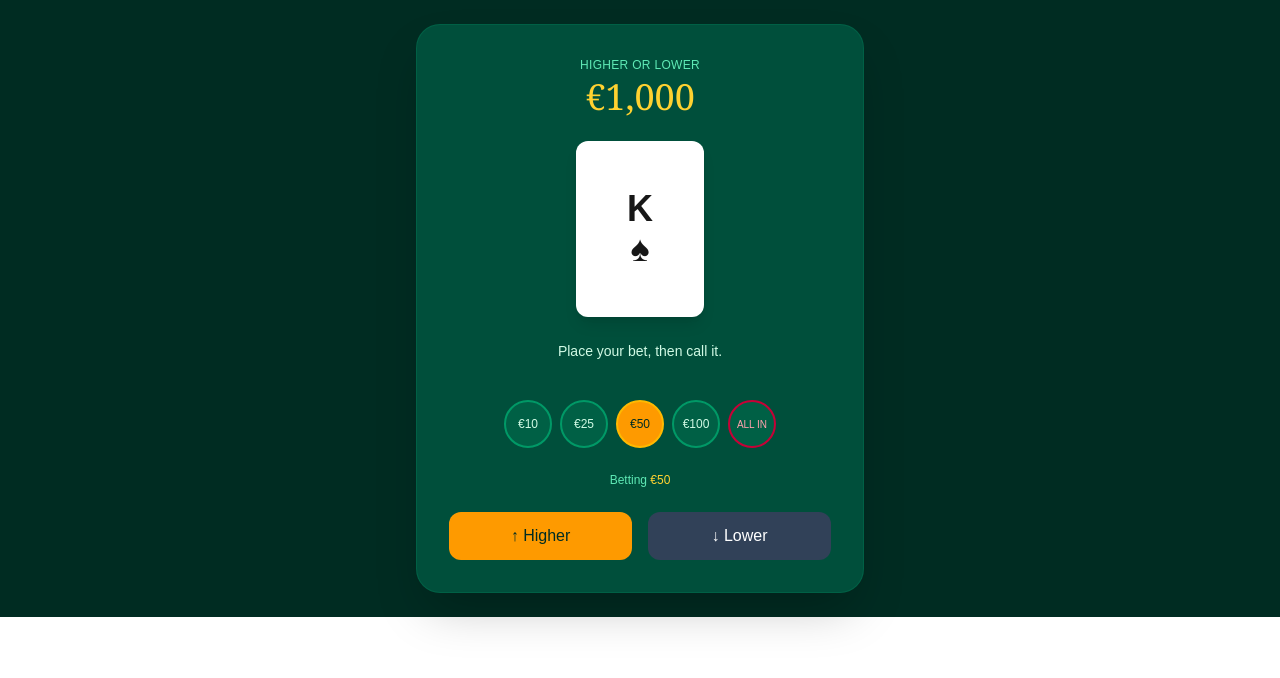
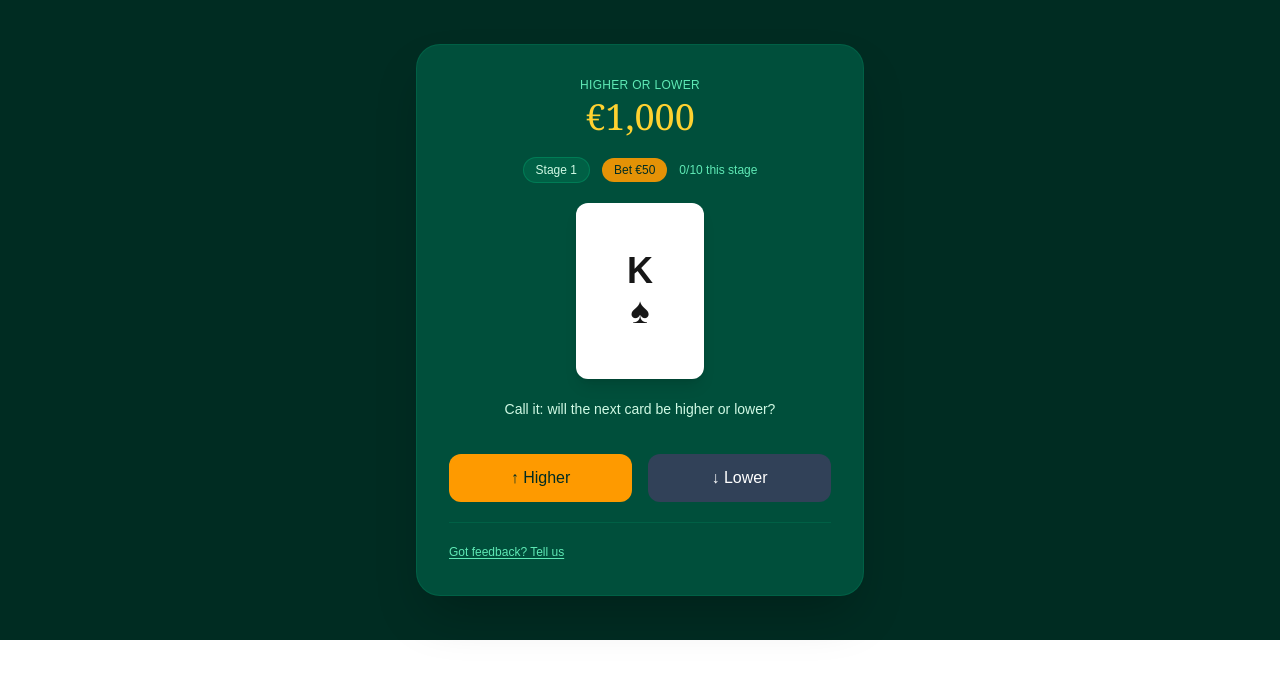
Before and after one commit to vibhoryadav21-art/ai-game-site, a Next.js app: page /game in a window 1280 px wide. Shown: the top 678 px of the page. Built offline with nearby package versions, Linux system fonts and the light colour scheme.

Commit message:
add higher lower game

```diff
--- a/components/HigherLowerGame.jsx
+++ b/components/HigherLowerGame.jsx
@@ -43,24 +43,52 @@ function shuffle(deck) {
 }
 
 const STARTING_MONEY = 1000;
-const CHIPS = [10, 25, 50, 100];
+const BASE_BET = 50;
+const GUESSES_PER_STAGE = 10;
+const FEEDBACK_LIMIT = 100;
+const REVEAL_MS = 3000; // how long both cards stay visible side by side
+const SETTLE_MS = 350; // how long the old card takes to fade out afterward
+
+function betForStage(stage) {
+  return BASE_BET * Math.pow(2, stage - 1);
+}
+
+function Card({ card }) {
+  return (
+    <div className="w-full h-full bg-white rounded-xl shadow-lg flex flex-col items-center justify-center">
+      <span className={`text-4xl font-semibold ${card.color}`}>{card.label}</span>
+      <span className={`text-4xl ${card.color}`}>{card.suit}</span>
+    </div>
+  );
+}
 
 export default function HigherLowerGame() {
   const [deck, setDeck] = useState([]);
   const [current, setCurrent] = useState(null);
+  const [incoming, setIncoming] = useState(null);
+  // phase: 'idle' (one card showing) -> 'compare' (both visible) -> 'settle' (old fading out)
+  const [phase, setPhase] = useState("idle");
   const [money, setMoney] = useState(STARTING_MONEY);
-  const [bet, setBet] = useState(50);
-  const [message, setMessage] = useState("Place your bet, then call it.");
+  // A single running counter avoids nested setState calls (which React's
+  // dev-mode double-invoke was causing to skip every other stage).
+  const [totalGuesses, setTotalGuesses] = useState(0);
+  const stage = Math.floor(totalGuesses / GUESSES_PER_STAGE) + 1;
+  const guessesInStage = totalGuesses % GUESSES_PER_STAGE;
+  const [message, setMessage] = useState("Call it: will the next card be higher or lower?");
   const [gameOver, setGameOver] = useState(false);
-  const [revealing, setRevealing] = useState(false);
+  const [feedbackOpen, setFeedbackOpen] = useState(false);
+  const [feedbackText, setFeedbackText] = useState("");
+  const [feedbackSent, setFeedbackSent] = useState(false);
 
   const startNewGame = useCallback(() => {
     const fresh = shuffle(buildDeck());
     setCurrent(fresh[0]);
+    setIncoming(null);
+    setPhase("idle");
     setDeck(fresh.slice(1));
     setMoney(STARTING_MONEY);
-    setBet(50);
-    setMessage("Place your bet, then call it.");
+    setTotalGuesses(0);
+    setMessage("Call it: will the next card be higher or lower?");
     setGameOver(false);
   }, []);
 
@@ -72,7 +100,7 @@ export default function HigherLowerGame() {
     if (money <= 0) setGameOver(true);
   }, [money]);
 
-  function drawNext(deckToUse) {
+  function drawFrom(deckToUse) {
     if (deckToUse.length < 1) {
       const reshuffled = shuffle(buildDeck());
       return { next: reshuffled[0], remaining: reshuffled.slice(1) };
@@ -81,36 +109,63 @@ export default function HigherLowerGame() {
   }
 
   function handleGuess(guess) {
-    if (gameOver || revealing || !current) return;
-    const safeBet = Math.min(bet, money);
-    const { next, remaining } = drawNext(deck);
+    if (gameOver || phase !== "idle" || !current) return;
+    const bet = betForStage(stage);
+    const { next, remaining } = drawFrom(deck);
 
-    setRevealing(true);
-    setTimeout(() => {
+    // Resolve the outcome right away, at the moment the new card is
+    // revealed — not after it finishes animating in.
     if (next.value === current.value) {
       setMessage(`Push — both ${current.label}s. Your bet is safe.`);
     } else {
       const correct =
         (guess === "higher" && next.value > current.value) ||
         (guess === "lower" && next.value < current.value);
-        setMoney((m) => (correct ? m + safeBet : m - safeBet));
+      setMoney((m) => (correct ? m + bet : m - bet));
       setMessage(
         correct
-            ? `Correct! ${next.label}${next.suit} was ${guess}. +€${safeBet}`
-            : `Wrong. ${next.label}${next.suit} was not ${guess}. -€${safeBet}`
+          ? `Correct! ${next.label}${next.suit} was ${guess}. +€${bet}`
+          : `Wrong. ${next.label}${next.suit} was not ${guess}. -€${bet}`
       );
     }
-      setCurrent(next);
+
     setDeck(remaining);
-      setRevealing(false);
-    }, 450);
+    setIncoming(next);
+    setPhase("compare");
+    setTotalGuesses((t) => t + 1);
+
+    // Hold both cards on screen so the player can compare them...
+    setTimeout(() => {
+      setPhase("settle"); // ...then fade the old one out...
+      setTimeout(() => {
+        setCurrent(next); // ...and promote the new card to "current".
+        setIncoming(null);
+        setPhase("idle");
+      }, SETTLE_MS);
+    }, REVEAL_MS);
+  }
+
+  function submitFeedback() {
+    const trimmed = feedbackText.trim();
+    if (!trimmed) return;
+    // Placeholder for now — once Supabase is connected, this will insert
+    // into a "feedback" table instead of just logging locally.
+    console.log("Feedback submitted:", trimmed);
+    setFeedbackSent(true);
+    setFeedbackText("");
+    setTimeout(() => {
+      setFeedbackSent(false);
+      setFeedbackOpen(false);
+    }, 1500);
   }
 
   if (!current) return null;
 
+  const bet = betForStage(stage);
+
   return (
-    <div className="min-h-[600px] w-full flex items-center justify-center bg-emerald-950 p-6">
-      <div className="w-full max-w-md rounded-3xl bg-emerald-900 border border-emerald-700/40 shadow-2xl p-8 flex flex-col items-center gap-6">
+    <div className="min-h-[640px] w-full flex items-center justify-center bg-emerald-950 p-6">
+      <div className="w-full max-w-md rounded-3xl bg-emerald-900 border border-emerald-700/40 shadow-2xl p-8 flex flex-col items-center gap-5">
         <div className="text-center">
           <p className="text-emerald-300 text-xs tracking-wide uppercase mb-1">Higher or lower</p>
           <p className="font-serif text-4xl text-amber-300 tabular-nums">
@@ -118,68 +173,63 @@ export default function HigherLowerGame() {
           </p>
         </div>
 
+        <div className="flex items-center gap-3 text-xs">
+          <span className="px-3 py-1 rounded-full bg-emerald-800 text-emerald-100 border border-emerald-600/50">
+            Stage {stage}
+          </span>
+          <span className="px-3 py-1 rounded-full bg-amber-500/90 text-emerald-950 font-medium">
+            Bet €{bet}
+          </span>
+          <span className="text-emerald-300">
+            {guessesInStage}/{GUESSES_PER_STAGE} this stage
+          </span>
+        </div>
+
+        {phase === "idle" ? (
+          <div className="w-32 h-44">
+            <Card card={current} />
+          </div>
+        ) : (
+          <div className="flex items-center gap-3">
+            <div className="flex flex-col items-center gap-1">
+              <span className="text-[10px] text-emerald-400 uppercase tracking-wide">Was</span>
               <div
-          className={`w-32 h-44 rounded-xl bg-white shadow-lg flex flex-col items-center justify-center transition-transform duration-300 ${
-            revealing ? "scale-95 opacity-60" : "scale-100 opacity-100"
+                className={`w-28 h-40 transition-opacity duration-300 ${
+                  phase === "settle" ? "opacity-0" : "opacity-100"
                 }`}
               >
-          <span className={`text-4xl font-semibold ${current.color}`}>{current.label}</span>
-          <span className={`text-4xl ${current.color}`}>{current.suit}</span>
+                <Card card={current} />
               </div>
+            </div>
+            <span className="text-emerald-500 text-lg">→</span>
+            <div className="flex flex-col items-center gap-1">
+              <span className="text-[10px] text-amber-300 uppercase tracking-wide">Now</span>
+              <div className="w-28 h-40">
+                <Card card={incoming} />
+              </div>
+            </div>
+          </div>
+        )}
 
         <p className="text-emerald-100 text-sm text-center min-h-[2.5em]">{message}</p>
 
         {!gameOver ? (
-          <>
-            <div className="flex gap-2 flex-wrap justify-center">
-              {CHIPS.map((c) => (
-                <button
-                  key={c}
-                  onClick={() => setBet(Math.min(c, money))}
-                  disabled={revealing}
-                  className={`w-12 h-12 rounded-full border-2 text-xs font-medium flex items-center justify-center transition ${
-                    bet === c
-                      ? "border-amber-400 bg-amber-500 text-emerald-950"
-                      : "border-emerald-600 bg-emerald-800 text-emerald-100 hover:border-amber-400"
-                  } disabled:opacity-40`}
-                >
-                  €{c}
-                </button>
-              ))}
-              <button
-                onClick={() => setBet(money)}
-                disabled={revealing}
-                className={`w-12 h-12 rounded-full border-2 text-[10px] font-medium flex items-center justify-center transition ${
-                  bet === money
-                    ? "border-rose-400 bg-rose-600 text-white"
-                    : "border-rose-700 bg-emerald-800 text-rose-300 hover:border-rose-400"
-                } disabled:opacity-40`}
-              >
-                ALL IN
-              </button>
-            </div>
-
-            <p className="text-emerald-300 text-xs">
-              Betting <span className="text-amber-300 font-medium">€{Math.min(bet, money)}</span>
-            </p>
-
           <div className="flex gap-4 w-full">
             <button
               onClick={() => handleGuess("higher")}
-                disabled={revealing}
+              disabled={phase !== "idle"}
               className="flex-1 py-3 rounded-xl bg-amber-500 hover:bg-amber-400 text-emerald-950 font-medium transition disabled:opacity-50"
             >
               ↑ Higher
             </button>
             <button
               onClick={() => handleGuess("lower")}
-                disabled={revealing}
+              disabled={phase !== "idle"}
               className="flex-1 py-3 rounded-xl bg-slate-700 hover:bg-slate-600 text-white font-medium transition disabled:opacity-50"
             >
               ↓ Lower
             </button>
           </div>
-          </>
         ) : (
           <div className="flex flex-col items-center gap-3">
             <p className="text-rose-300 font-medium">Out of money. House wins this round.</p>
@@ -191,6 +241,53 @@ export default function HigherLowerGame() {
             </button>
           </div>
         )}
+
+        <div className="w-full border-t border-emerald-700/40 pt-4">
+          {!feedbackOpen ? (
+            <button
+              onClick={() => setFeedbackOpen(true)}
+              className="text-xs text-emerald-300 hover:text-amber-300 transition underline underline-offset-2"
+            >
+              Got feedback? Tell us
+            </button>
+          ) : feedbackSent ? (
+            <p className="text-xs text-amber-300">Thanks — feedback received.</p>
+          ) : (
+            <div className="flex flex-col gap-2">
+              <textarea
+                value={feedbackText}
+                onChange={(e) => setFeedbackText(e.target.value.slice(0, FEEDBACK_LIMIT))}
+                maxLength={FEEDBACK_LIMIT}
+                rows={2}
+                placeholder="What would make this better?"
+                className="w-full resize-none rounded-lg bg-emerald-800 border border-emerald-600/50 text-emerald-50 text-xs p-2 placeholder:text-emerald-400 focus:outline-none focus:border-amber-400"
+              />
+              <div className="flex items-center justify-between">
+                <span className="text-[10px] text-emerald-400">
+                  {feedbackText.length}/{FEEDBACK_LIMIT}
+                </span>
+                <div className="flex gap-2">
+                  <button
+                    onClick={() => {
+                      setFeedbackOpen(false);
+                      setFeedbackText("");
+                    }}
+                    className="text-xs text-emerald-400 hover:text-emerald-200 transition px-2"
+                  >
+                    Cancel
+                  </button>
+                  <button
+                    onClick={submitFeedback}
+                    disabled={!feedbackText.trim()}
+                    className="text-xs bg-amber-500 hover:bg-amber-400 disabled:opacity-40 text-emerald-950 font-medium px-3 py-1 rounded-lg transition"
+                  >
+                    Send
+                  </button>
+                </div>
+              </div>
+            </div>
+          )}
+        </div>
       </div>
     </div>
   );
```
Lines whose indentation alone changed are shown as unchanged.
